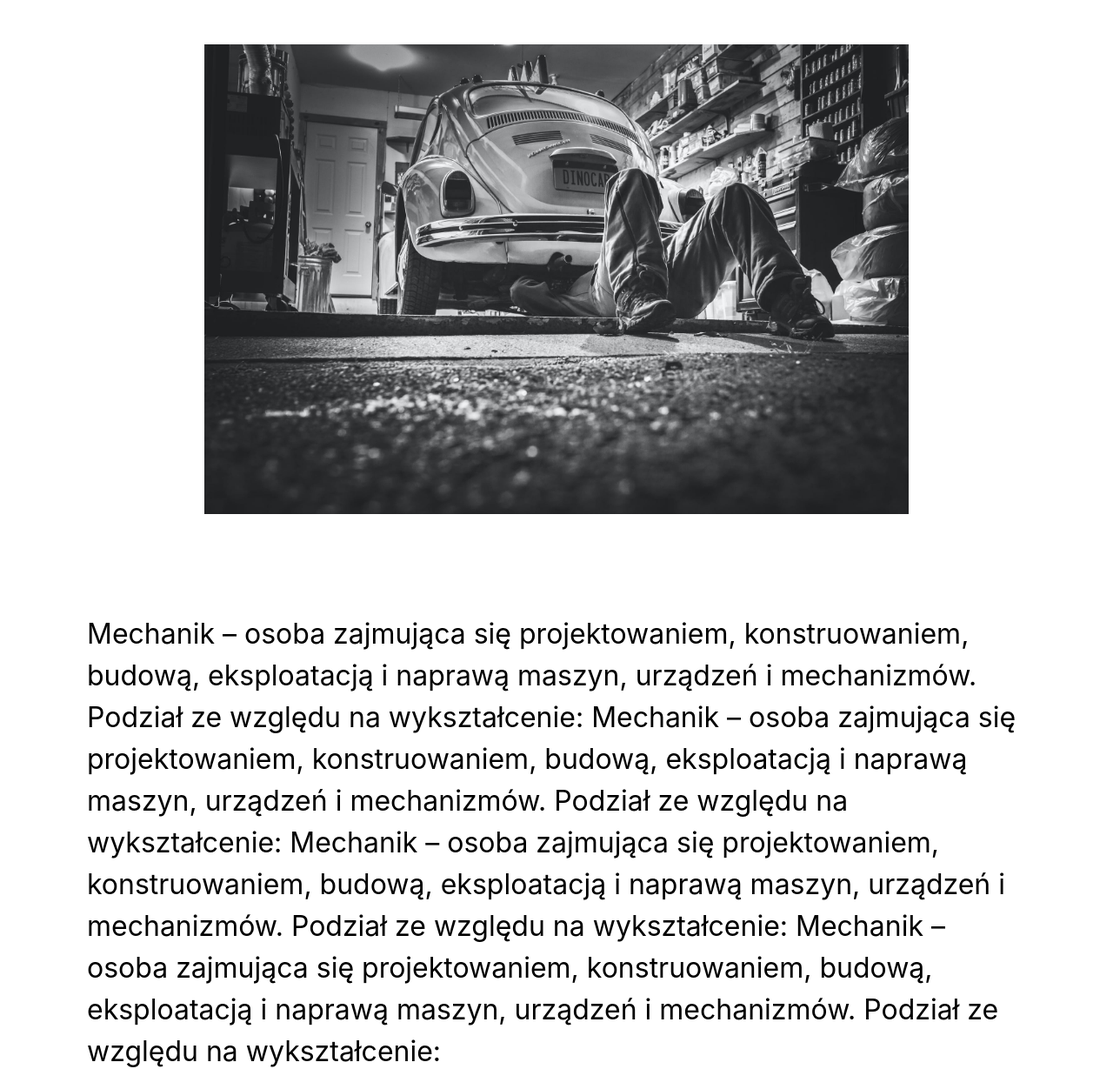
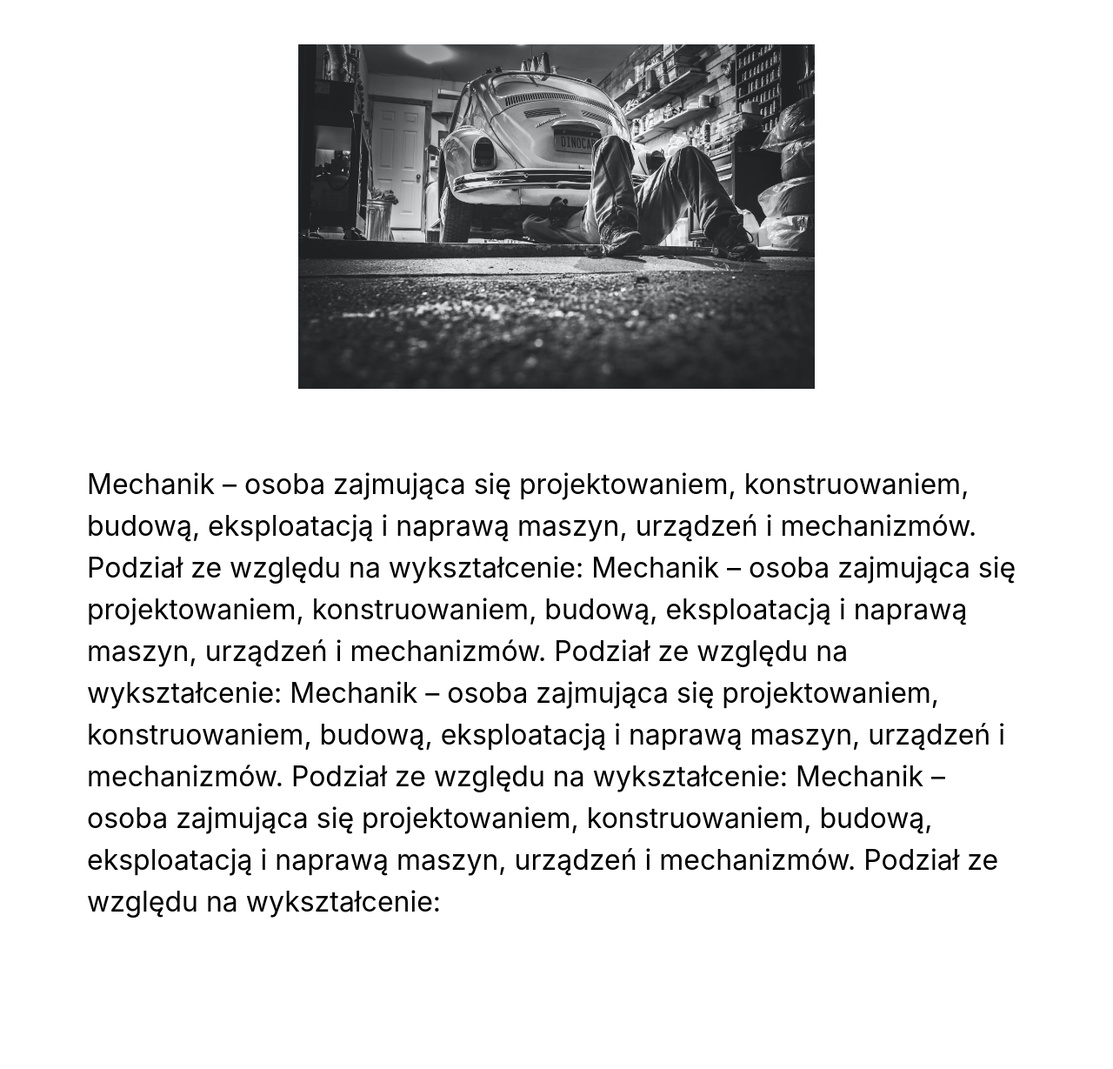
Before and after one commit to KrzysztofNowakowsky/strona_mechanik, a plain HTML site: page o_nas.html in a window 1280 px wide. Shown: the part 297-1526 px from the top of the page at 87% size. Drawn offline with Linux system fonts and the light colour scheme.

```diff
--- a/css/style2.css
+++ b/css/style2.css
@@ -518,3 +518,7 @@
     font-size: 2em;
 
 }
+main {
+    padding-top:10px;
+    margin-top:10px;
+}
--- a/o_nas.html
+++ b/o_nas.html
@@ -23,7 +23,7 @@
       </ul>
     </nav>
     <h1>O nas</h1>
-    <img src="./jpg/o_nas2.jpg" style="width:75%; height:75%">
+    <img src="./jpg/o_nas2.jpg" style="width:55%; height:55%">
   </header>
   <main>
 
```
Also changed, not shown: main2.html (+5 -1 lines).
